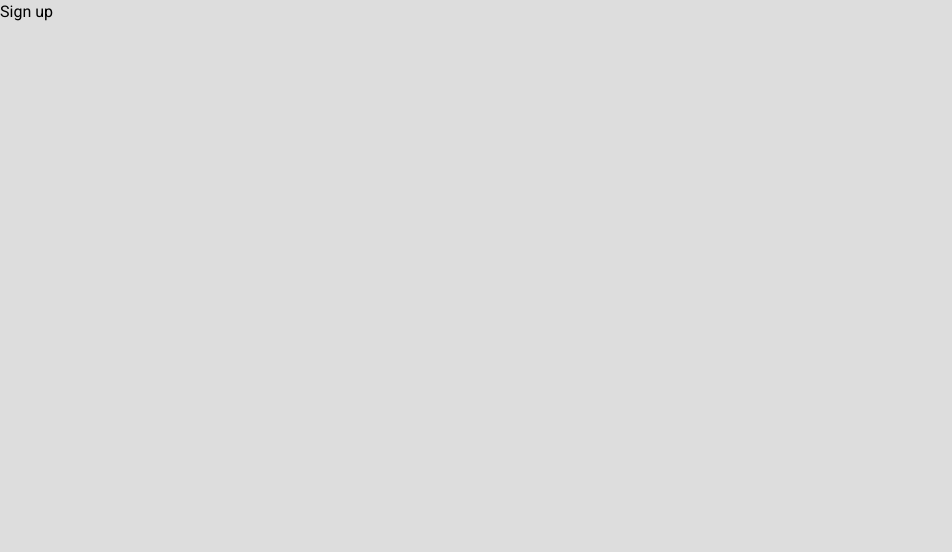
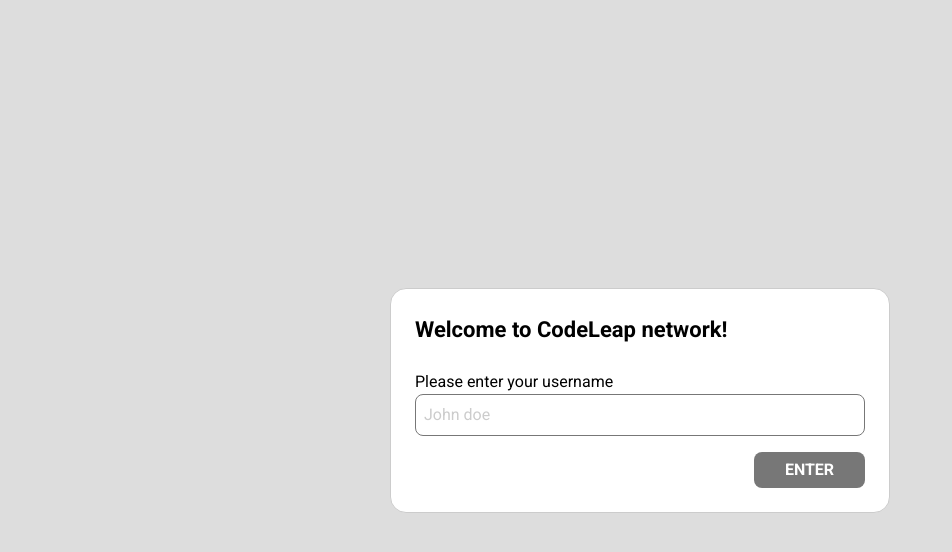
Before and after one commit to daviiisousa/CodeLeapTest, a React (Vite) app: page / in a window 1280 px wide. Shown: the top 552 px of the page, without its empty margins (0-952 px from the left). Built offline with nearby package versions, Linux system fonts and the light colour scheme.

Commit message:
feat: update on SignUp page layout, logic and content

```diff
--- a/package.json
+++ b/package.json
@@ -16,6 +16,7 @@
     "react": "^19.1.0",
     "react-dom": "^19.1.0",
     "react-router-dom": "^7.5.3",
+    "react-toastify": "^11.0.5",
     "tailwindcss": "^4.1.5"
   },
   "devDependencies": {
--- a/src/pages/SignUp.tsx
+++ b/src/pages/SignUp.tsx
@@ -1,5 +1,46 @@
-export function SignUp(){
-    return(
-        <h1>Sign up</h1>
+import React from "react";
+import { Button } from "../components/Button";
+import { useNavigate } from "react-router-dom";
+import { toast, ToastContainer } from "react-toastify";
+import { Input } from "../components/Input";
+
+export function SignUp() {
+    const navigate = useNavigate()
+    const [user, setUser] = React.useState("")
+
+    function handleSubmit(event: React.FormEvent<HTMLFormElement>){
+        event.preventDefault()
+        if(user === "user"){
+            navigate("/home")
+        }
+
+        return toast.error("Username not registered")
+    }
+
+    return (
+        <div className="md:h-full flex items-center justify-center">
+            <ToastContainer />
+            <div className="bg-white rounded-2xl p-6 border border-terciary w-[500px]">
+                <h1 className="font-bold text-title mb-6">Welcome to CodeLeap network!</h1>
+                <form className="flex flex-col" onSubmit={handleSubmit}>
+                     <Input
+                        label="Please enter your username"
+                        onChange={({target}) => setUser(target.value)}
+                        type="text"
+                        id="username"
+                        placeholder="John doe"
+                        value={user}
+                        className="mb-4"
+                    />
+                    <Button
+                        className="w-[111px] self-end"
+                        disabled={user.trim() === ""}
+                        type="submit"
+                    >
+                        ENTER
+                    </Button>
+                </form>
+            </div>
+        </div>
     )
 }
```
Also changed, not shown: 1 other file (tests, documents, lock files or other folders).
